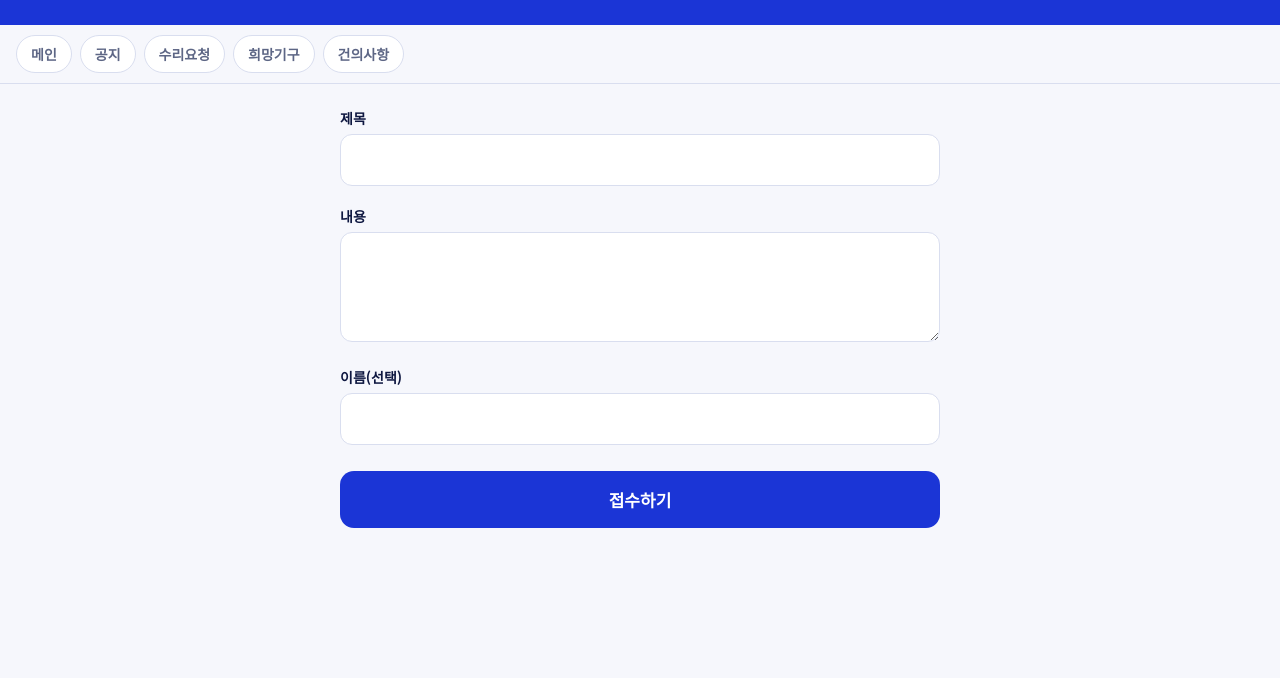
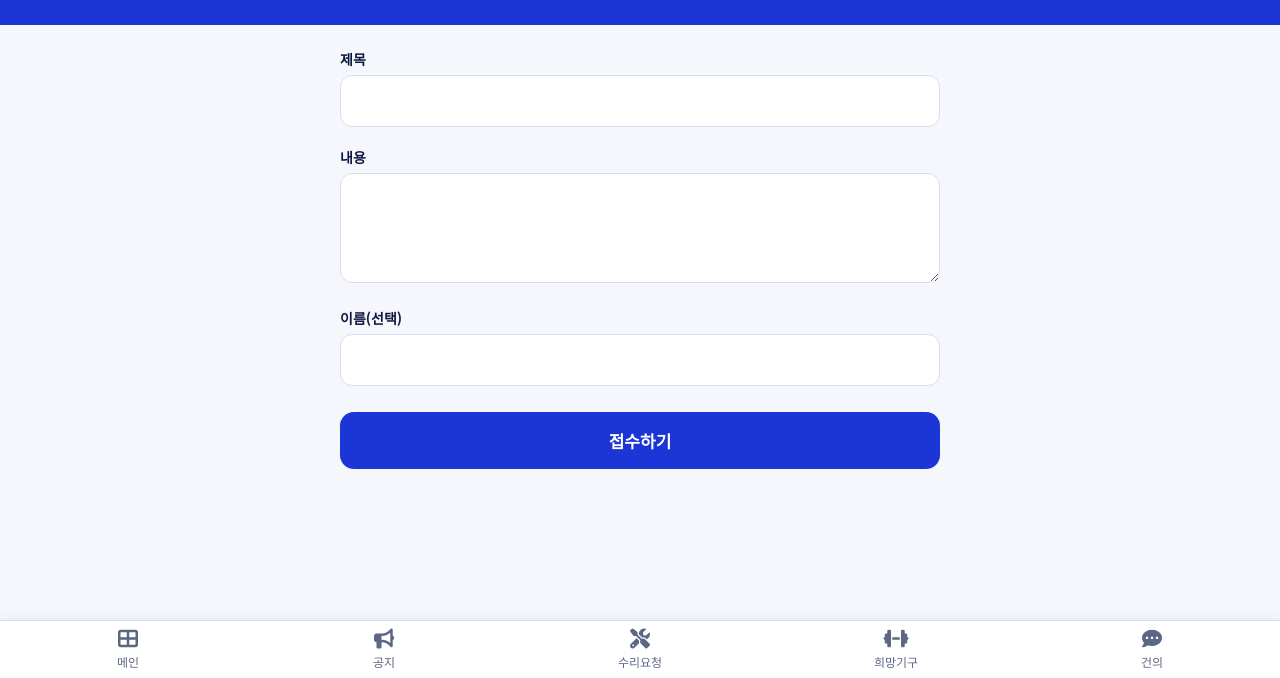
Before and after one commit to nanapapa23/apartment-book, a plain HTML site: page form.html in a window 1280 px wide. Shown: the part 122-800 px from the top of the page. Drawn offline with Linux system fonts and the light colour scheme.

Commit message:
Add files via upload

```diff
--- a/fit.js
+++ b/fit.js
@@ -10,5 +10,5 @@ export const del=(c,id)=>deleteDoc(doc(db,c,id));
 export const upd=(c,id,d)=>updateDoc(doc(db,c,id),d);
 export const esc=s=>String(s??"").replace(/[&<>"']/g,c=>({"&":"&amp;","<":"&lt;",">":"&gt;",'"':"&quot;","'":"&#39;"}[c]));
 export const shrink=f=>new Promise(r=>{const i=new Image();i.onload=()=>{const s=Math.min(1,500/i.width),c=document.createElement("canvas");c.width=i.width*s;c.height=i.height*s;c.getContext("2d").drawImage(i,0,0,c.width,c.height);r(c.toDataURL("image/jpeg",.7))};i.src=URL.createObjectURL(f)});
-export const FIT=[["index.html","메인"],["fitness.html","공지"],["form.html?t=repair","수리요청"],["form.html?t=equip","희망기구"],["form.html?t=suggest","건의사항"]];
-export const nav=()=>{const p=(location.pathname.split("/").pop()||"index.html")+location.search;document.querySelector(".gh").insertAdjacentHTML("afterend",`<nav class="pills">${FIT.map(([h,l])=>`<a href="${h}"${h==p?' class="on"':""}>${l}</a>`).join("")}</nav>`)};
+export const FIT=[["index.html","fa-table-cells-large","메인"],["fitness.html","fa-bullhorn","공지"],["form.html?t=repair","fa-screwdriver-wrench","수리요청"],["form.html?t=equip","fa-dumbbell","희망기구"],["form.html?t=suggest","fa-comment-dots","건의"]];
+export const nav=()=>{const p=(location.pathname.split("/").pop()||"index.html")+location.search;document.body.insertAdjacentHTML("beforeend",`<nav class="bottom-nav">${FIT.map(([h,i,l])=>`<a href="${h}" class="nav-item${h==p?" active":""}"><i class="fa-solid ${i}"></i><span>${l}</span></a>`).join("")}</nav>`)};
--- a/gym.css
+++ b/gym.css
@@ -1,13 +1,10 @@
 :root{--blue:#1b35d6;--ink:#0e1740;--hi:#ffd43b;--line:#d9deef;--bg:#f6f7fc;--mute:#5d6685}
 *{box-sizing:border-box;margin:0}
-body{font-family:"Noto Sans KR",-apple-system,"Malgun Gothic",sans-serif;background:var(--bg);color:var(--ink);padding-bottom:48px}
+body{font-family:"Noto Sans KR",-apple-system,"Malgun Gothic",sans-serif;background:var(--bg);color:var(--ink);padding-bottom:96px}
 .gh{background:var(--blue);color:#fff;padding:18px 20px 28px}
 .back{color:#fff;text-decoration:none;font-size:14px;font-weight:500;opacity:.85}
 .gh h1{font-size:32px;font-weight:900;margin-top:14px;line-height:1.15}
 .gh p{margin-top:6px;font-size:14px;opacity:.75}
-.pills{position:sticky;top:0;z-index:5;display:flex;gap:8px;overflow-x:auto;padding:10px 16px;background:var(--bg);border-bottom:1px solid var(--line)}
-.pills a{flex:none;padding:8px 14px;border-radius:999px;text-decoration:none;font-size:14px;font-weight:700;color:var(--mute);border:1.5px solid var(--line);background:#fff}
-.pills a.on{background:var(--ink);color:#fff;border-color:var(--ink)}
 main{max-width:640px;margin:0 auto;padding:4px 20px}
 h2{font-size:20px;font-weight:900;margin:28px 0 6px}
 .board{list-style:none;padding:0}
@@ -40,3 +37,7 @@ textarea{min-height:110px;resize:vertical}
 .go{width:100%;margin-top:26px;padding:16px;border:0;border-radius:14px;background:var(--blue);color:#fff;font:inherit;font-size:17px;font-weight:900;cursor:pointer}
 .go:disabled{opacity:.5}
 .msg{margin-top:14px;font-weight:700;color:var(--blue)}
+.bottom-nav{position:fixed;left:0;right:0;bottom:0;z-index:10;display:flex;background:#fff;border-top:1px solid var(--line);box-shadow:0 -2px 10px rgba(14,23,64,.06);padding:8px 0 calc(8px + env(safe-area-inset-bottom))}
+.nav-item{flex:1;display:flex;flex-direction:column;align-items:center;gap:4px;text-decoration:none;color:var(--mute);font-size:12px;font-weight:500}
+.nav-item i{font-size:20px}
+.nav-item.active{color:var(--blue);font-weight:700}
```
